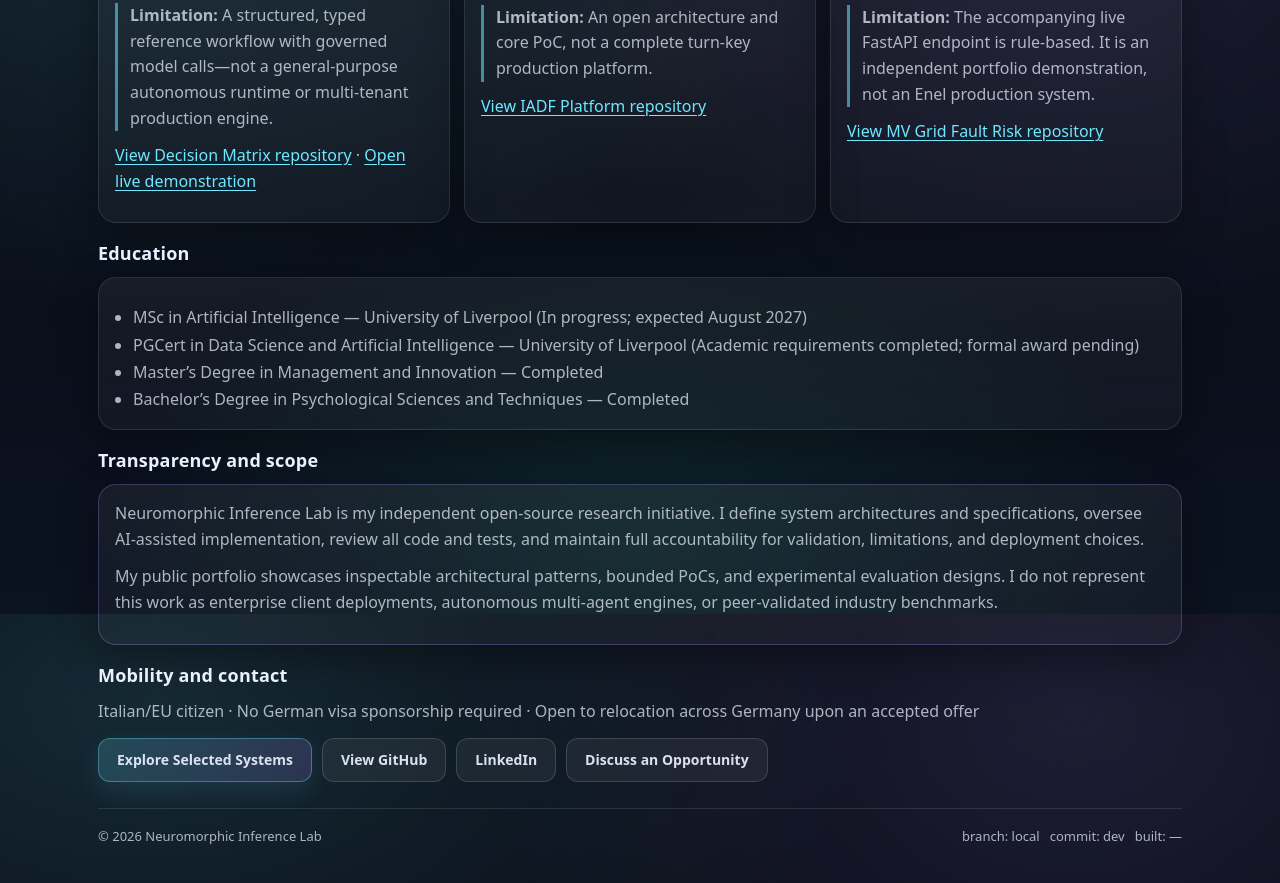
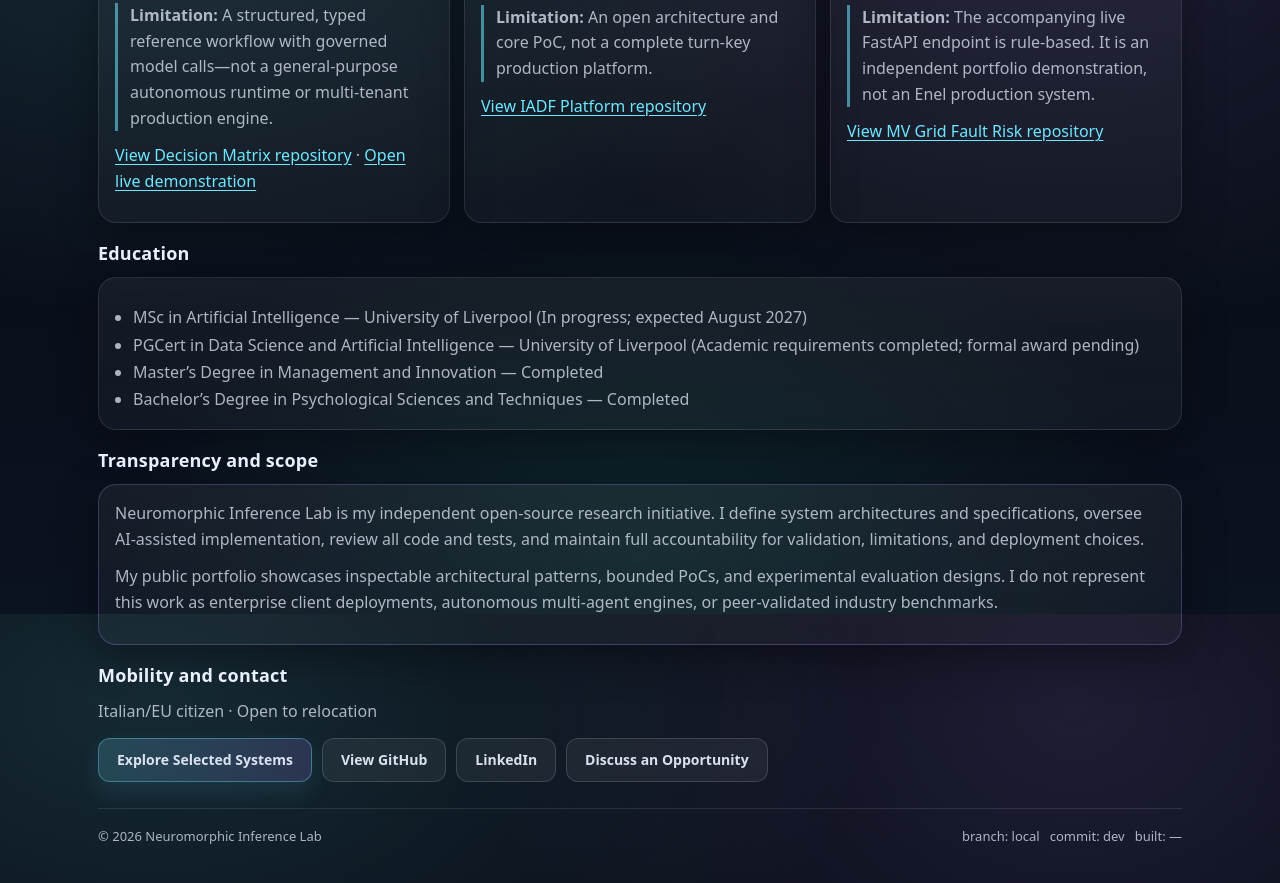
Before and after one commit to nepryoon/neuromorphic-inference-lab-site, a website: page about/index.html in a window 1280 px wide. Shown: the part 1786-2669 px from the top of the page. Drawn offline with Linux system fonts and the light colour scheme; no server answers.

Commit message:
Revise contact details for relocation openness
Updated contact information to reflect openness to relocation without mentioning visa sponsorship.

```diff
--- a/about/index.html
+++ b/about/index.html
@@ -124,7 +124,7 @@
 
     <section class="section" aria-labelledby="contact-title">
       <h2 id="contact-title">Mobility and contact</h2>
-      <p class="lead">Italian/EU citizen · No German visa sponsorship required · Open to relocation across Germany upon an accepted offer</p>
+      <p class="lead">Italian/EU citizen · Open to relocation</p>
       <div class="actions about-actions">
         <a class="btn primary" href="/demos/">Explore Selected Systems</a>
         <a class="btn" href="https://github.com/nepryoon" target="_blank" rel="noopener noreferrer">View GitHub<span class="sr-only"> (opens in a new tab)</span></a>
```
